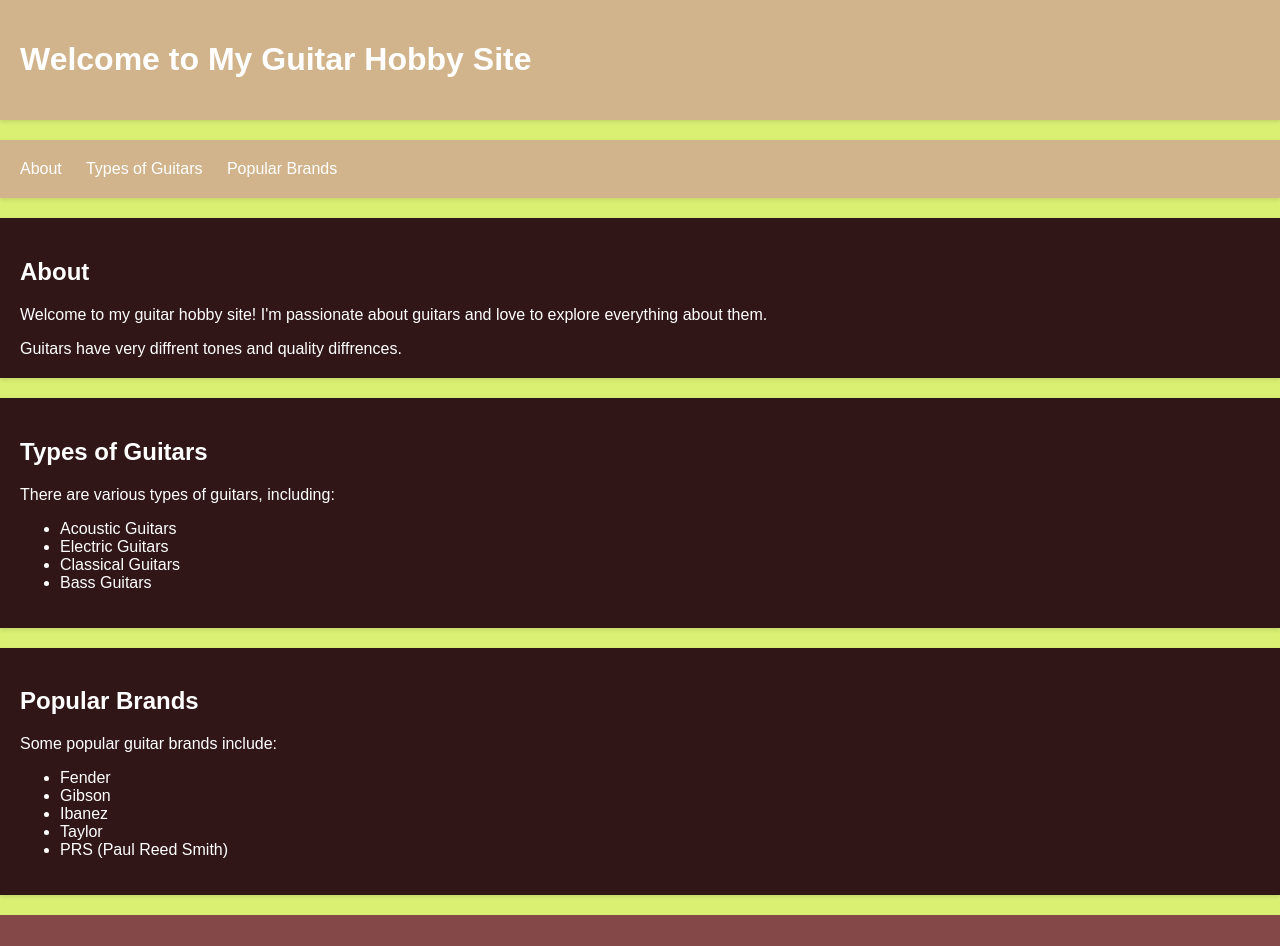
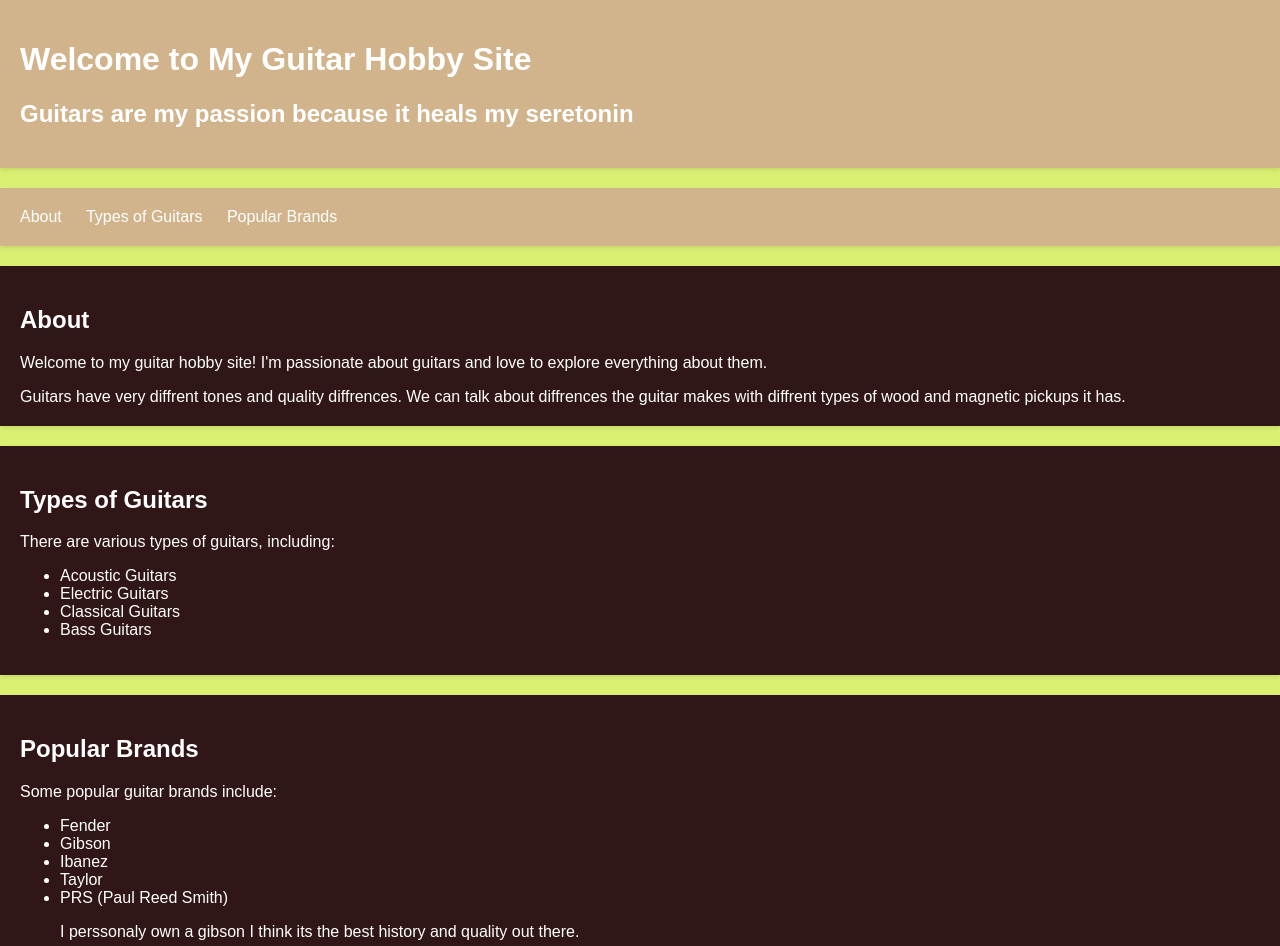
Before and after one commit to BurakEsen25/BurakEsen25.github.io, a plain HTML site: page itis3135/hobby/index.html in a window 1280 px wide. Shown: the top 946 px of the page. Drawn offline with Linux system fonts and the light colour scheme; files whose address does not match are found by name.

Commit message:
new text has been added

```diff
--- a/itis3135/hobby/index.html
+++ b/itis3135/hobby/index.html
@@ -10,6 +10,7 @@
 
 <header>
   <h1>Welcome to My Guitar Hobby Site</h1>
+  <h2>Guitars are my passion because it heals my seretonin</h2>
 </header>
 
 <nav>
@@ -22,6 +23,7 @@
   <h2>About</h2>
   <p>Welcome to my guitar hobby site! I'm passionate about guitars and love to explore everything about them.</p>
   <p2>Guitars have very diffrent tones and quality diffrences.</p2>
+  <p3>We can talk about diffrences the guitar makes with diffrent types of wood and magnetic pickups it has.</p3>
 </section>
 
 <section id="types">
@@ -33,6 +35,7 @@
     <li>Classical Guitars</li>
     <li>Bass Guitars</li>
   </ul>
+
 </section>
 
 <section id="brands">
@@ -44,6 +47,7 @@
     <li>Ibanez</li>
     <li>Taylor</li>
     <li>PRS (Paul Reed Smith)</li>
+    <p>I perssonaly own a gibson I think its the best history and quality out there.</p>
   </ul>
 </section>
 
```
